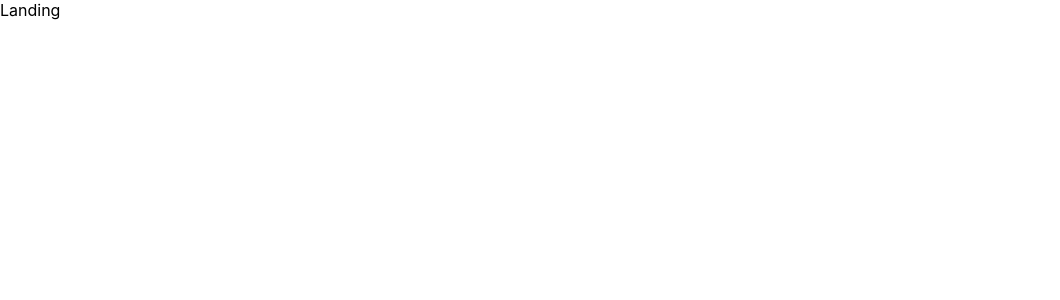
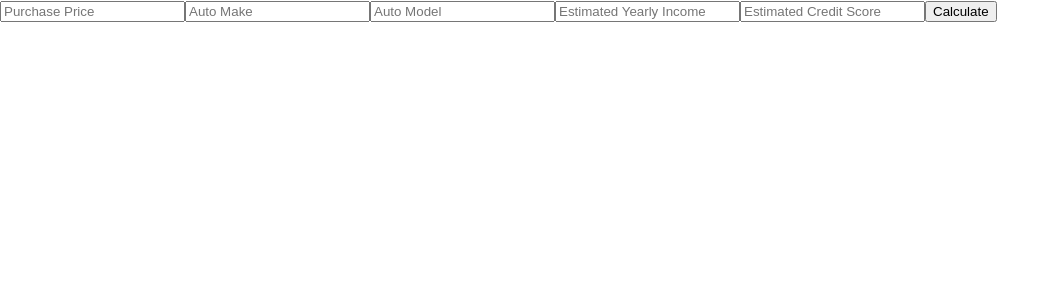
Before and after one commit to bobbymart1n/cuna-project, a React (Create React App) app: page / in a window 1280 px wide. Shown: the top 300 px of the page, without its empty margins (0-1060 px from the left). Built offline with nearby package versions, Linux system fonts and the light colour scheme.

Commit message:
improvement: add logic to response data

```diff
--- a/src/components/Landing/Landing.styles.ts
+++ b/src/components/Landing/Landing.styles.ts
@@ -2,4 +2,6 @@ import styled from 'styled-components';
 
 const StyledLanding = styled.div``;
 
-export { StyledLanding }
+const StyledLandingButton = styled.button``;
+
+export { StyledLanding, StyledLandingButton }
--- a/src/components/Landing/Landing.tsx
+++ b/src/components/Landing/Landing.tsx
@@ -1,11 +1,57 @@
-import React, { FC } from 'react';
+import React, { FC, SyntheticEvent, useState } from 'react';
 
-import { StyledLanding } from './Landing.styles';
+import Input from '../Input/Input';
 
-const Landing: FC = () => (
-  <StyledLanding>
-    Landing
-  </StyledLanding>
-);
+import { StyledLanding, StyledLandingButton } from './Landing.styles';
 
+const Landing: FC = () => {
+  const [state, setState] = useState({});
+
+  const onChange = (event: SyntheticEvent) => {
+    const target = event.target;
+    const name = target.name;
+    const value = target.value;
+
+    return setState({
+      ...state,
+      [name]: value,
+    })
+  }
+
+  const validateData = (creditScore: number, price: number, income: number) => {
+    if (price > income * 0.2 || creditScore < 600) {
+      return false
+    }
+
+    return true
+  }
+
+  const onSubmit = async (event: SyntheticEvent) => {
+    event.preventDefault();
+
+    // I would use fetch here with a POST method, but to keep things brief, I've left this as a resolved promise.
+    const data = await Promise.resolve(state);
+
+    if(validateData(parseInt(data.creditScore, 10), parseInt(data.price, 10), parseInt(data.income, 10))) {
+      // Show success
+    } else {
+      // Show disqualification
+    }
+
+    // return data;
+  }
+
+  return (
+    <StyledLanding>
+      <form onChange={onChange} onSubmit={onSubmit}>
+        <Input type='number' placeholder='Purchase Price' name='price' />
+        <Input type='text' placeholder='Auto Make' name='make' />
+        <Input type='text' placeholder='Auto Model' name='model' />
+        <Input type='number' placeholder='Estimated Yearly Income' name='income' />
+        <Input type='number' placeholder='Estimated Credit Score' name='creditScore' />
+        <StyledLandingButton type='submit'>Calculate</StyledLandingButton>
+      </form>
+    </StyledLanding>
+  );
+}
 export default Landing;
```
